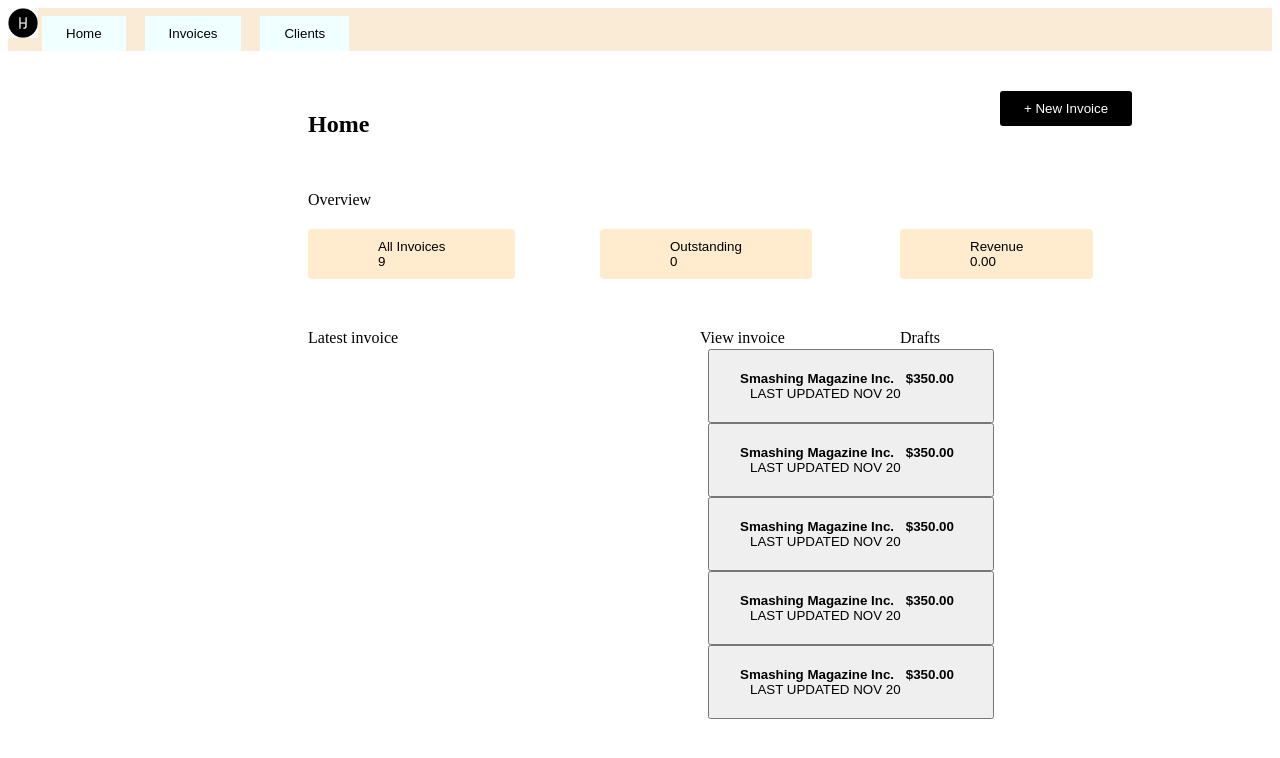
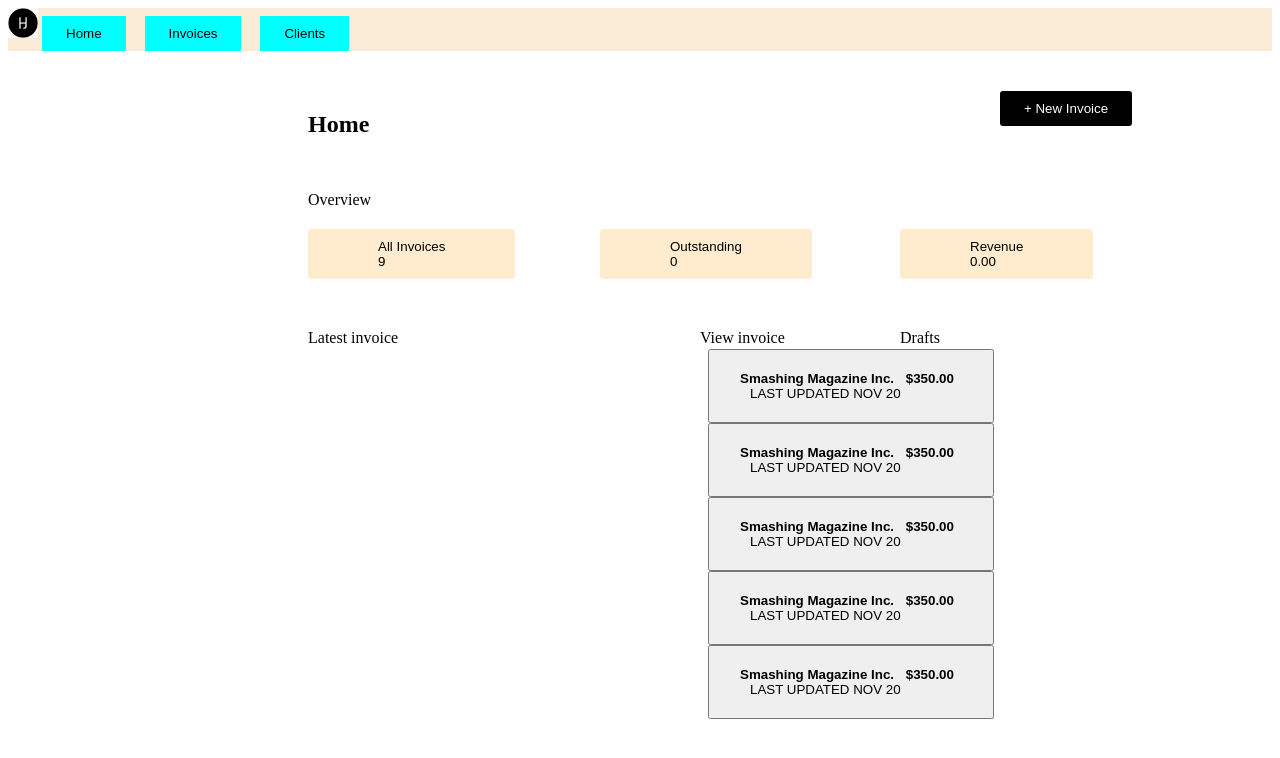
Before and after one commit to obaloluwa1234/General-practice, a plain HTML site: page index.html in a window 1280 px wide. Drawn offline with Linux system fonts and the light colour scheme.

Commit message:
an invoice webpage using html and css

```diff
--- a/css/main.css
+++ b/css/main.css
@@ -3,7 +3,7 @@
     overflow: hidden;
 }
 .buttons{
-    background-color: azure;
+    background-color: aqua;
     color: black;
     border: none;
     padding: 10px 24px;
```
